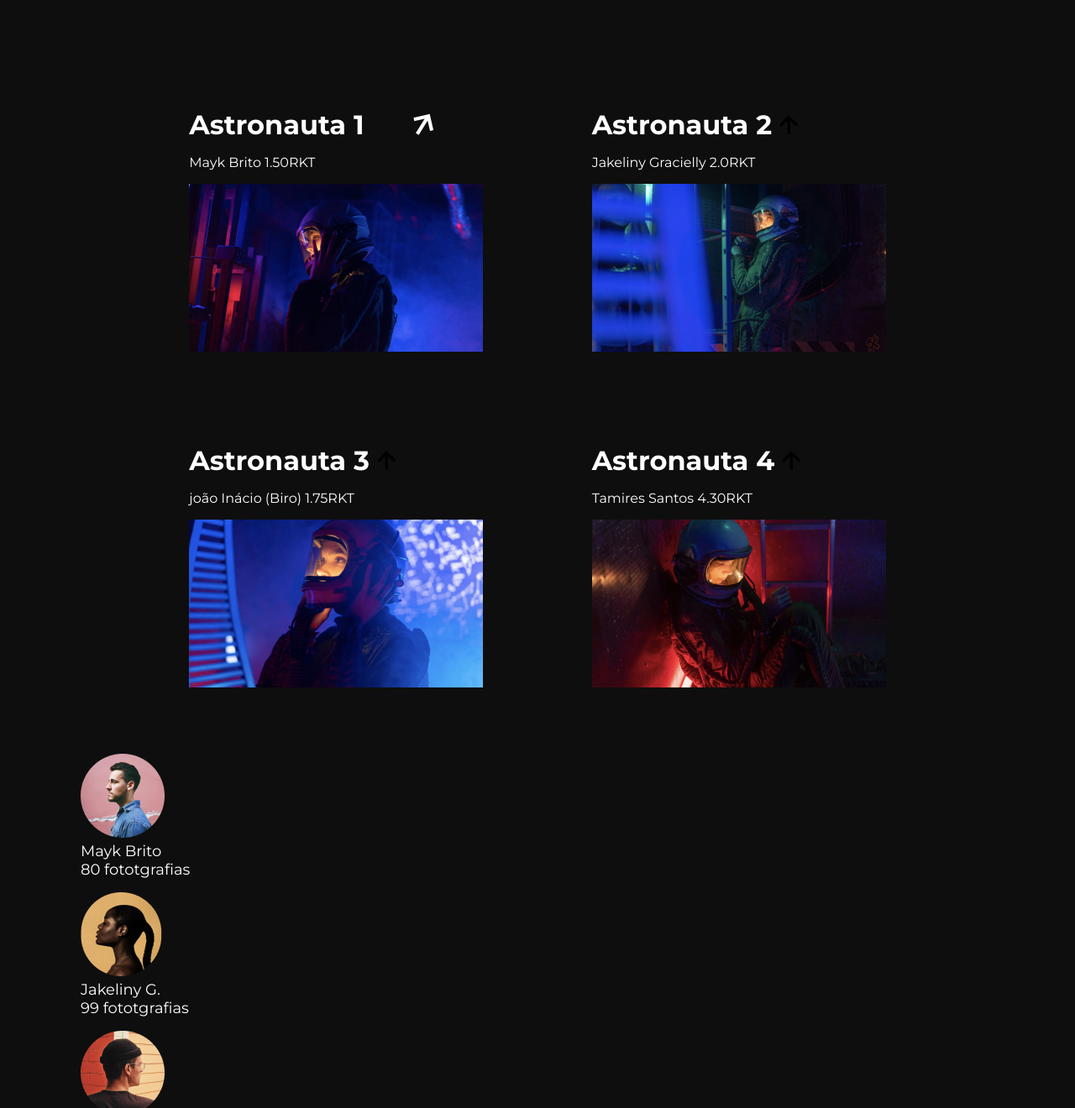
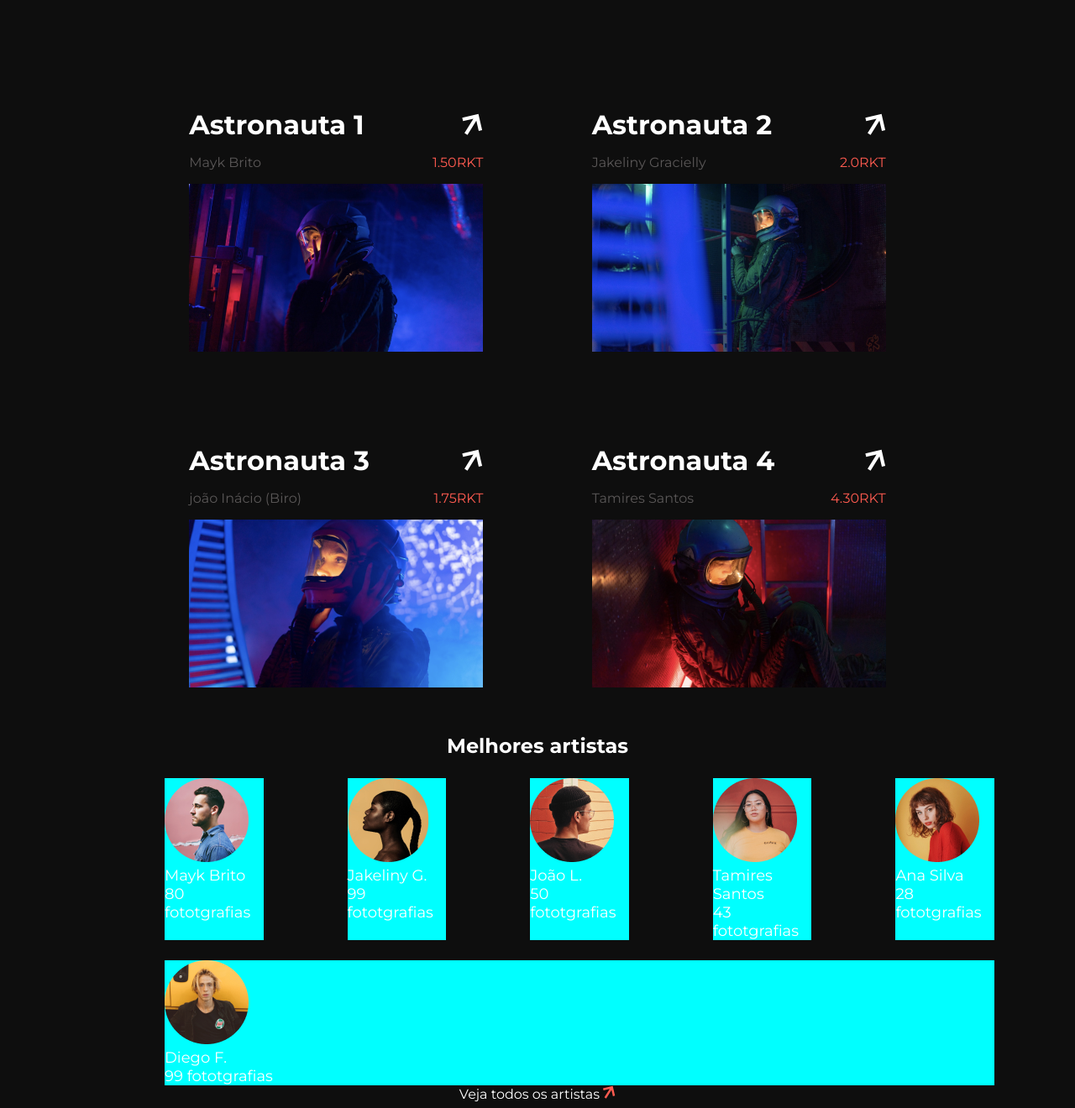
Before and after one commit to HugoLeda/rocket-nfts, a plain HTML site: page src/index.html in a window 1280 px wide. Shown: the part 1480-2800 px from the top of the page at 84% size. Drawn offline with Linux system fonts and the light colour scheme.

Commit message:
update index.html

```diff
--- a/src/index.html
+++ b/src/index.html
@@ -110,16 +110,24 @@
     <h1><span>Populares</span> da semana</h1>
 
     <div class="astronaut flex">
+
       <div  class="left">
+
         <div class="picture flex">
-          <h1 class="flex">Astronauta 1 <img src="assets/assets/arrow-white.svg" alt="arrow"></h1>
-          <p>Mayk Brito <span>1.50RKT</span></p>
+          <div class="flex">
+            <h1 class="flex">Astronauta 1</h1>
+            <img src="assets/assets/arrow-white.svg" alt="arrow">
+          </div>
+          <p class="flex">Mayk Brito <span>1.50RKT</span></p>
           <img src="assets/assets/astronauta 1.png" alt="astronauta">
         </div>
 
         <div class="picture flex">
-          <h1>Astronauta 3 <img src="assets/assets/arrow-black.svg" alt="arrow"></h1>
-          <p>joão Inácio (Biro) <span>1.75RKT</span></p>
+          <div class="flex">
+            <h1>Astronauta 3</h1>
+            <img src="assets/assets/arrow-white.svg" alt="arrow">
+          </div>
+          <p class="flex">joão Inácio (Biro) <span>1.75RKT</span></p>
           <img src="assets/assets/astronauta-3.png" alt="astronauta">
         </div>
 
@@ -127,66 +135,79 @@
 
       <div class="right">
         <div class="picture flex">
-          <h1>Astronauta 2 <img src="assets/assets/arrow-black.svg" alt="arrow"></h1>
-          <p>Jakeliny Gracielly <span>2.0RKT</span></p>
+          <div class="flex">
+            <h1>Astronauta 2</h1>
+            <img src="assets/assets/arrow-white.svg" alt="arrow">
+          </div>
+          <p class="flex">Jakeliny Gracielly <span>2.0RKT</span></p>
           <img src="assets/assets/astronauta-2.png" alt="astronauta">
         </div>
 
         <div class="picture flex">
-          <h1>Astronauta 4 <img src="assets/assets/arrow-black.svg" alt="arrow"></h1>
-          <p>Tamires Santos <span>4.30RKT</span></p>
+          <div class="flex">
+            <h1>Astronauta 4</h1>
+            <img src="assets/assets/arrow-white.svg" alt="arrow">
+          </div>
+          <p class="flex">Tamires Santos <span>4.30RKT</span></p>
           <img src="assets/assets/astronauta-4.png" alt="astronauta" />
         </div>
       </div>
     </div>
 
-    <div class="artist flex">
+    <section class="best-week flex">
 
-      <div class="artist-1">
+      <h1>Melhores <span>artistas</span></h1>
+
+      <div class="artists flex">
+
+        <div class="artist">
           <img src="assets/assets/artista-1.png" alt="artista">
           <p>Mayk Brito</p>
           <span>80 fototgrafias</span>
         </div>
 
-      <div class="artist-2">
+        <div class="artist">
           <img src="assets/assets/artista-2.png" alt="artista">
           <p>Jakeliny G.</p>
           <span>99 fototgrafias</span>
         </div>
 
-      <div class="artist-3">
+        <div class="artist">
           <img src="assets/assets/artista-3.png" alt="artista">
           <p>João L.</p>
           <span>50 fototgrafias</span>
         </div>
 
-      <div class="artist-4">
+        <div class="artist">
           <img src="assets/assets/artista-4.png" alt="artista">
           <p>Tamires Santos</p>
           <span>43 fototgrafias</span>
         </div>
 
-      <div class="artist-5">
+        <div class="artist">
           <img src="assets/assets/artista-5.png" alt="artista">
           <p>Ana Silva</p>
           <span>28 fototgrafias</span>
         </div>
 
-      <div class="artist-6">
+        <div class="artist">
           <img src="assets/assets/artista-6.png" alt="artista">
           <p>Diego F.</p>
           <span>99 fototgrafias</span>
         </div>
 
+      </div>
+
       <p>Veja todos os artistas <img src="assets/assets/arrow-orange.svg" alt="arrow"></p>
-
-    </div>
+    </section>
 
   </div>
 
   <footer>
+    <div class="flex">
       <h3>Rocket <span>NFTs</span></h3>
       <img src="assets/assets/arrow-orange.svg" alt="arrow">
+    </div>
 
     <div>
       <div>
--- a/src/style.css
+++ b/src/style.css
@@ -245,6 +245,41 @@ aside {
   gap: 1rem;
 }
 
-.week .picture h1 img{
-  margin: 0 auto;
+.week .picture .flex {
+  justify-content: space-between;
 }
+
+.week .picture p {
+  color: var(--subtitle-color);
+  justify-content: space-between;
+}
+
+.week .picture p span {
+  color: var(--color-logo);
+}
+
+.best-week {
+  flex-direction: column;
+  align-items: center;
+}
+
+.best-week .artists {
+  width: 100%;
+  justify-content: space-around;
+  flex-wrap: wrap;
+}
+
+.artist {
+  width: 21.87rem;
+  margin-left: 100px;
+  background-color: aqua;
+}
+
+footer {
+  background-color: var(--subtitle-color);
+  padding: 3rem 2rem 2rem 2rem;
+}
+
+footer .flex:first-child {
+  justify-content: space-between;
+}
```
Lines whose indentation alone changed are shown as unchanged.
